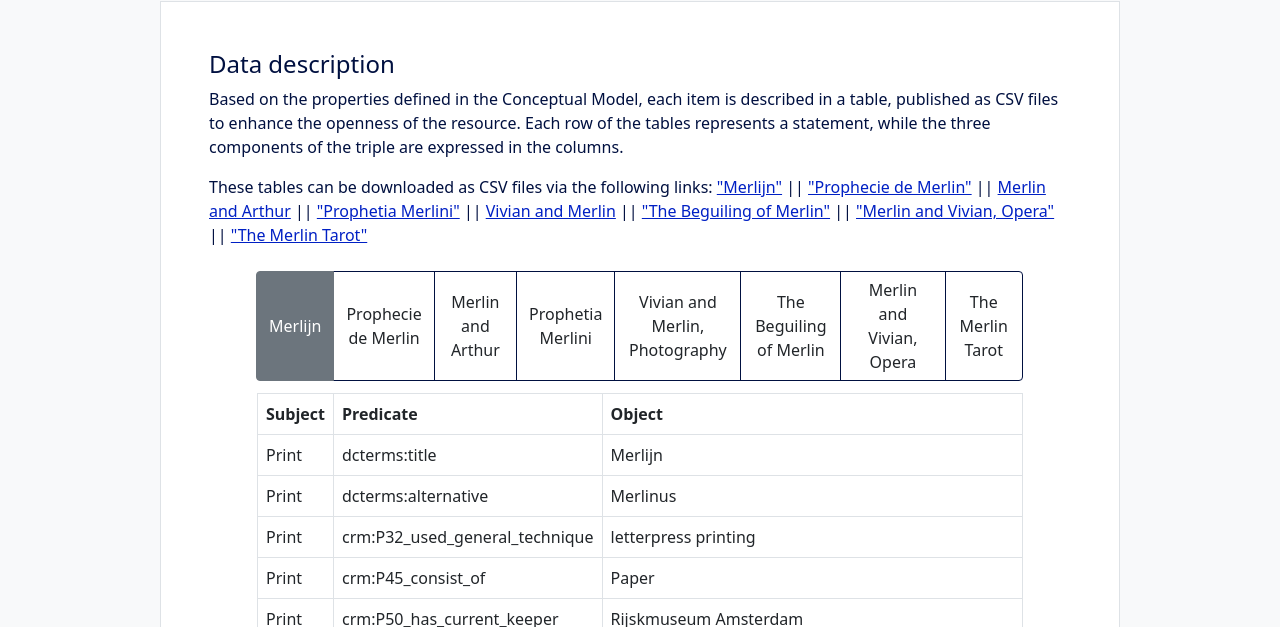
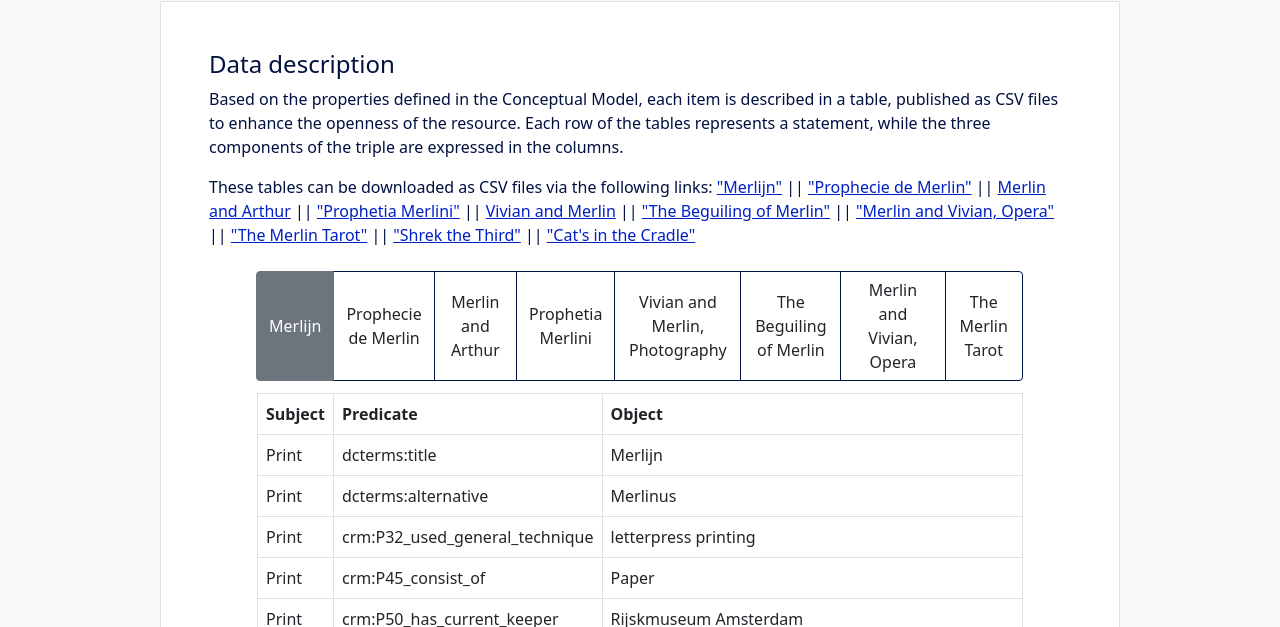
Before and after one commit to n1kg0r/merlin-ko-dhdk, a plain HTML site: page docs/knowledge-representation.html in a window 1280 px wide. Shown: the part 173-800 px from the top of the page. Drawn offline with nearby package versions, Linux system fonts and the light colour scheme; some packages are replaced by stand-ins of ours; a script that the page names is missing.

Commit message:
Update knowledge-representation.html

```diff
--- a/docs/knowledge-representation.html
+++ b/docs/knowledge-representation.html
@@ -92,7 +92,7 @@
                 Based on the properties defined in the Conceptual Model, each item is described in a table, published as CSV files to enhance the openness of the resource. Each row of the tables represents a statement, while the three components of the triple are expressed in the columns.
             </p>
             <p>
-                These tables can be downloaded as CSV files via the following links: <a href="csv-files/merlijn.csv" download>"Merlijn"</a> || <a href="csv-files/prophecie_de_merlin.csv" download>"Prophecie de Merlin"</a> || <a href="csv-files/merlin_and_arthur.csv" download>Merlin and Arthur</a> || <a href="csv-files/prophetia-merlini.csv" download>"Prophetia Merlini"</a> || <a href="csv-files/vivian_and_merlin.csv" download>Vivian and Merlin</a> || <a href="csv-files/beguiling_of_merlin.csv" download>"The Beguiling of Merlin"</a> || <a href="csv-files/merlin_and_vivian.csv" download>"Merlin and Vivian, Opera"</a> || <a href="csv-files/merlin_tarot.csv" download>"The Merlin Tarot"</a>
+                These tables can be downloaded as CSV files via the following links: <a href="assets/csv-files/merlijn.csv" download>"Merlijn"</a> || <a href="assets/csv-files/prophecie_de_merlin.csv" download>"Prophecie de Merlin"</a> || <a href="assets/csv-files/merlin_and_arthur.csv" download>Merlin and Arthur</a> || <a href="assets/csv-files/prophetia-merlini.csv" download>"Prophetia Merlini"</a> || <a href="assets/csv-files/vivian_and_merlin.csv" download>Vivian and Merlin</a> || <a href="assets/csv-files/beguiling_of_merlin.csv" download>"The Beguiling of Merlin"</a> || <a href="assets/csv-files/merlin_and_vivian.csv" download>"Merlin and Vivian, Opera"</a> || <a href="assets/csv-files/merlin_tarot.csv" download>"The Merlin Tarot"</a> || <a href="assets/csv-files/shrek.csv" download>"Shrek the Third"</a> || <a href="assets/csv-files/soundtrack.csv" download>"Cat's in the Cradle"</a>
             </p>
 
             <div class="container mb-3 px-5 d-flex flex-column justify-content-start align-content-center overflow-scroll">
```
